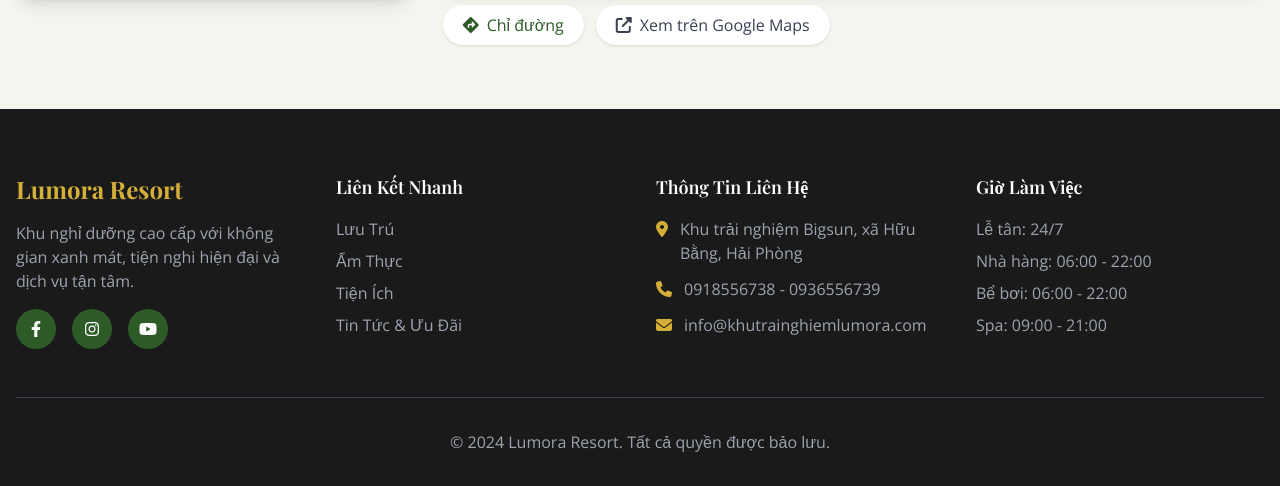
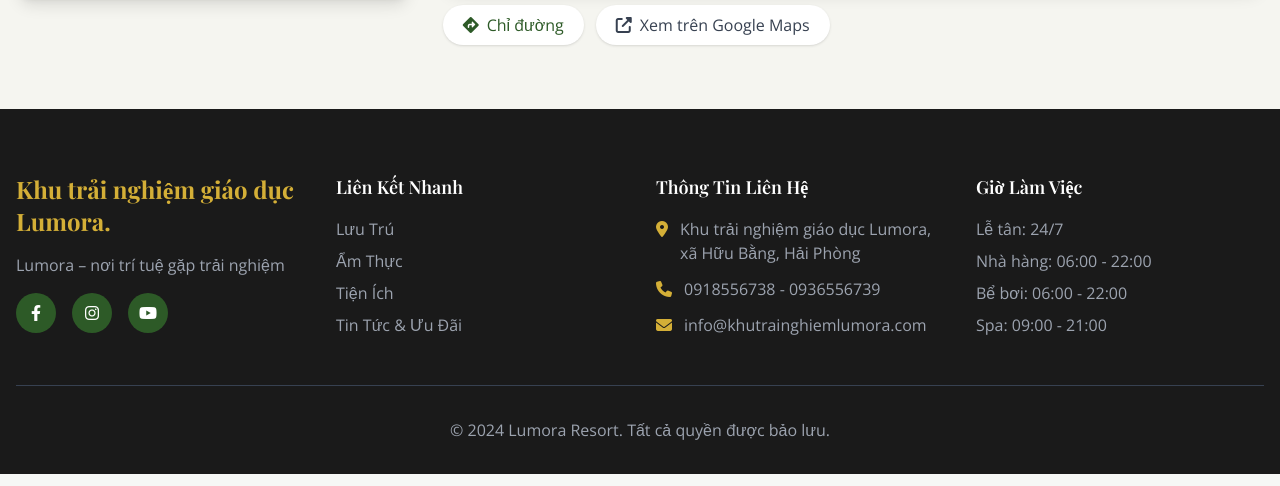
Before and after one commit to Kyslab/Lumora, a Flask app: page / in a window 1280 px wide. Shown: the part 4477-4963 px from the top of the page. Run offline with Flask 3, Linux system fonts and the light colour scheme; some libraries are stand-ins or nearby versions.

Commit message:
change foooter.

```diff
--- a/templates/base.html
+++ b/templates/base.html
@@ -580,9 +580,11 @@
         <div class="container mx-auto px-4">
             <div class="grid grid-cols-1 md:grid-cols-2 lg:grid-cols-4 gap-8 mb-12">
                 <div>
-                    <h3 class="text-2xl font-display font-bold text-accent mb-4">Lumora Resort</h3>
+                    <h3 class="text-2xl font-display font-bold text-accent mb-4">{{ 'Khu trải nghiệm giáo dục Lumora.' if lang == 'vi' else 'Lumora Educational Experience Center.' }}</h3>
+
+
                     <p class="text-gray-400 mb-4">
-                        {{ 'Khu nghỉ dưỡng cao cấp với không gian xanh mát, tiện nghi hiện đại và dịch vụ tận tâm.' if lang == 'vi' else 'Premium resort with green space, modern amenities and dedicated service.' }}
+                        {{ 'Lumora – nơi trí tuệ gặp trải nghiệm' if lang == 'vi' else 'Lumora – where intellect meets experience' }}
                     </p>
                     <div class="flex space-x-4">
                         <a href="#" class="w-10 h-10 bg-primary rounded-full flex items-center justify-center hover:bg-accent transition">
@@ -612,7 +614,7 @@
                     <ul class="space-y-3 text-gray-400">
                         <li class="flex items-start space-x-3">
                             <i class="fas fa-map-marker-alt mt-1 text-accent"></i>
-                            <span>Khu trải nghiệm Bigsun, xã Hữu Bằng, Hải Phòng</span>
+                            <span>Khu trải nghiệm giáo dục Lumora, xã Hữu Bằng, Hải Phòng</span>
                         </li>
                         <li class="flex items-center space-x-3">
                             <i class="fas fa-phone text-accent"></i>
```
Also changed, not shown: static/uploads/gallery/035d3aea620d490f9bfd14d578f71533_3.jpg (added), static/uploads/gallery/41b3dc6f05f741579d80e6dad5841a49_2.jpg (added), static/uploads/gallery/989ebc886b274c55a82356efd6c8a190_1.jpg (added), static/uploads/gallery/af5afefb18a942f399e936f0b94b4929_4.jpg (added), static/uploads/gallery/b5aeccded36b4450982b950969c6ac60_3.jpg (added).
